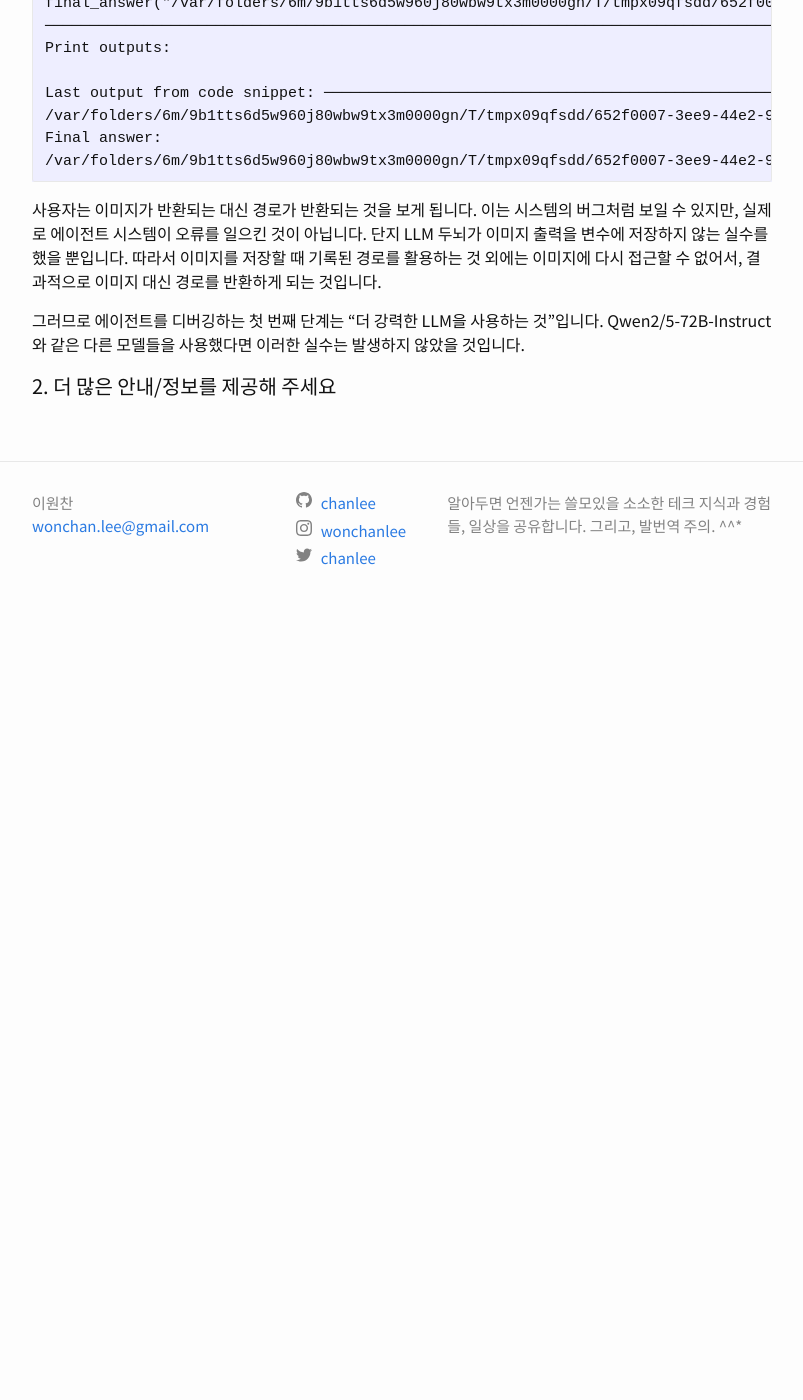
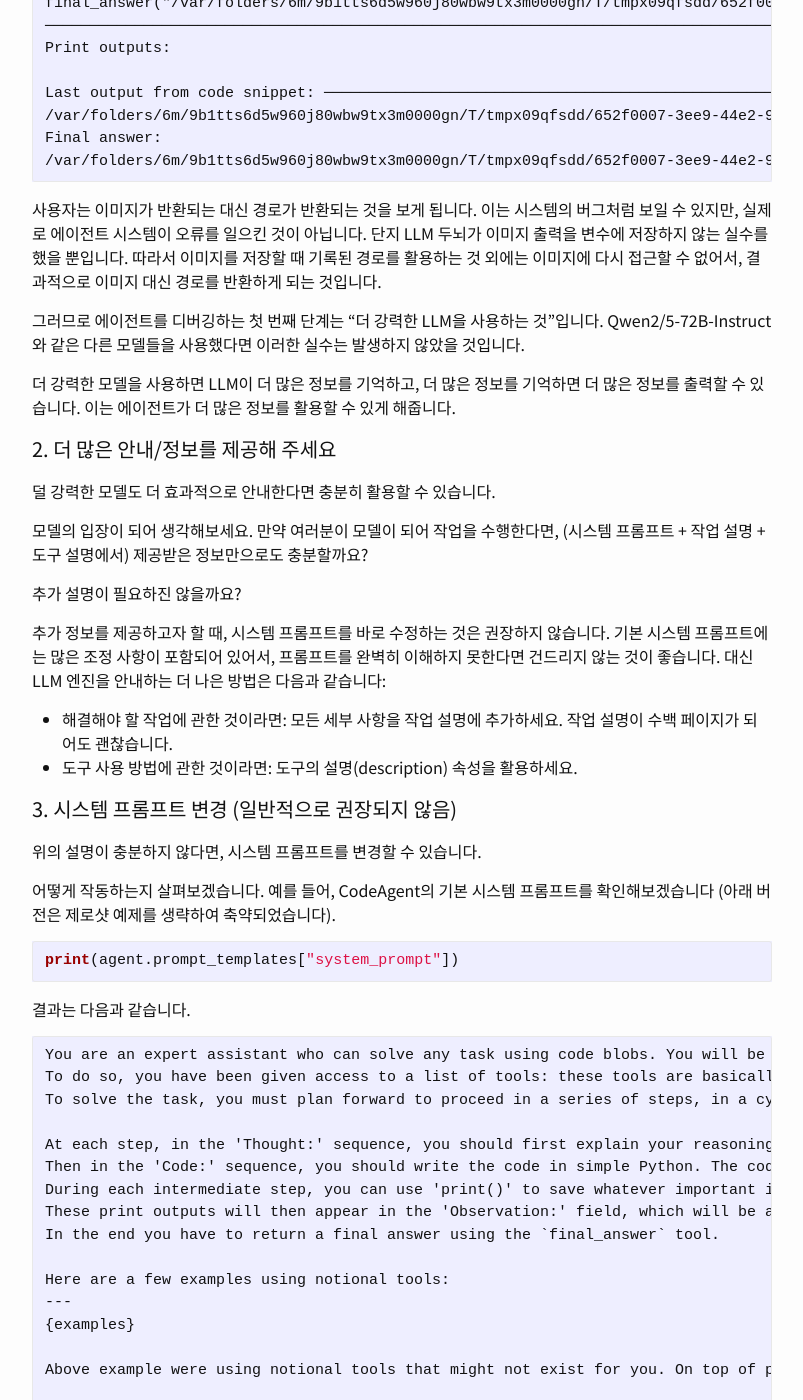
Before and after one commit to chanlee/chanlee.github.io, a Jekyll site: the page built from _posts/2025-02-13-building_good_agents.markdown, in a window 1280 px wide and 1400 px high, scrolled down 3583 px. Shown: the whole window, without its empty margins (238-1041 px from the left). Built offline with Jekyll 4.4.1, drawn with Linux system fonts in a browser that asks for light colours; before the commit the page ends 4213 px from its top, so only the background shows below that; some of the changed text lies outside the part shown.

Commit message:
feat: enhance agents article with detailed guidance on using stronger LLMs and system prompt modifications

`````diff
--- a/_posts/2025-02-13-building_good_agents.markdown
+++ b/_posts/2025-02-13-building_good_agents.markdown
@@ -164,6 +164,91 @@ Final answer:
 
 그러므로 에이전트를 디버깅하는 첫 번째 단계는 "더 강력한 LLM을 사용하는 것"입니다. Qwen2/5-72B-Instruct와 같은 다른 모델들을 사용했다면 이러한 실수는 발생하지 않았을 것입니다.
 
-[origin]: https://huggingface.co/docs/smolagents/tutorials/building_good_agents
+더 강력한 모델을 사용하면 LLM이 더 많은 정보를 기억하고, 더 많은 정보를 기억하면 더 많은 정보를 출력할 수 있습니다. 이는 에이전트가 더 많은 정보를 활용할 수 있게 해줍니다.
 
 #### 2. 더 많은 안내/정보를 제공해 주세요
+
+덜 강력한 모델도 더 효과적으로 안내한다면 충분히 활용할 수 있습니다.
+
+모델의 입장이 되어 생각해보세요. 만약 여러분이 모델이 되어 작업을 수행한다면, (시스템 프롬프트 + 작업 설명 + 도구 설명에서) 제공받은 정보만으로도 충분할까요?
+
+추가 설명이 필요하진 않을까요?
+
+추가 정보를 제공하고자 할 때, 시스템 프롬프트를 바로 수정하는 것은 권장하지 않습니다. 기본 시스템 프롬프트에는 많은 조정 사항이 포함되어 있어서, 프롬프트를 완벽히 이해하지 못한다면 건드리지 않는 것이 좋습니다. 대신 LLM 엔진을 안내하는 더 나은 방법은 다음과 같습니다:
+
+-   해결해야 할 작업에 관한 것이라면: 모든 세부 사항을 작업 설명에 추가하세요. 작업 설명이 수백 페이지가 되어도 괜찮습니다.
+-   도구 사용 방법에 관한 것이라면: 도구의 설명(description) 속성을 활용하세요.
+
+#### 3. 시스템 프롬프트 변경 (일반적으로 권장되지 않음)
+
+위의 설명이 충분하지 않다면, 시스템 프롬프트를 변경할 수 있습니다.
+
+어떻게 작동하는지 살펴보겠습니다. 예를 들어, CodeAgent의 기본 시스템 프롬프트를 확인해보겠습니다 (아래 버전은 제로샷 예제를 생략하여 축약되었습니다).
+
+```python
+print(agent.prompt_templates["system_prompt"])
+```
+
+결과는 다음과 같습니다.
+
+````
+You are an expert assistant who can solve any task using code blobs. You will be given a task to solve as best you can.
+To do so, you have been given access to a list of tools: these tools are basically Python functions which you can call with code.
+To solve the task, you must plan forward to proceed in a series of steps, in a cycle of 'Thought:', 'Code:', and 'Observation:' sequences.
+
+At each step, in the 'Thought:' sequence, you should first explain your reasoning towards solving the task and the tools that you want to use.
+Then in the 'Code:' sequence, you should write the code in simple Python. The code sequence must end with '<end_code>' sequence.
+During each intermediate step, you can use 'print()' to save whatever important information you will then need.
+These print outputs will then appear in the 'Observation:' field, which will be available as input for the next step.
+In the end you have to return a final answer using the `final_answer` tool.
+
+Here are a few examples using notional tools:
+---
+{examples}
+
+Above example were using notional tools that might not exist for you. On top of performing computations in the Python code snippets that you create, you only have access to these tools:
+
+{{tool_descriptions}}
+
+{{managed_agents_descriptions}}
+
+Here are the rules you should always follow to solve your task:
+1. Always provide a 'Thought:' sequence, and a 'Code:\n```py' sequence ending with '```<end_code>' sequence, else you will fail.
+2. Use only variables that you have defined!
+3. Always use the right arguments for the tools. DO NOT pass the arguments as a dict as in 'answer = wiki({'query': "What is the place where James Bond lives?"})', but use the arguments directly as in 'answer = wiki(query="What is the place where James Bond lives?")'.
+4. Take care to not chain too many sequential tool calls in the same code block, especially when the output format is unpredictable. For instance, a call to search has an unpredictable return format, so do not have another tool call that depends on its output in the same block: rather output results with print() to use them in the next block.
+5. Call a tool only when needed, and never re-do a tool call that you previously did with the exact same parameters.
+6. Don't name any new variable with the same name as a tool: for instance don't name a variable 'final_answer'.
+7. Never create any notional variables in our code, as having these in your logs might derail you from the true variables.
+8. You can use imports in your code, but only from the following list of modules: {{authorized_imports}}
+9. The state persists between code executions: so if in one step you've created variables or imported modules, these will all persist.
+10. Don't give up! You're in charge of solving the task, not providing directions to solve it.
+
+Now Begin! If you solve the task correctly, you will receive a reward of $1,000,000.
+````
+
+보시다시피 "{{tool_descriptions}}"와 같은 Placeholder가 있습니다. 이러한 Placeholder는 에이전트 초기화 시 도구나 관리되는 에이전트들의 자동 생성된 설명을 삽입하는 데 사용됩니다.
+
+system_prompt 매개변수에 사용자 지정 프롬프트를 전달하여 이 시스템 프롬프트 템플릿을 덮어쓸 수 있습니다. 단, 새로운 시스템 프롬프트에는 다음과 같은 Placeholder들이 반드시 포함되어야 합니다:
+
+"{{tool_descriptions}}" : 도구 설명을 삽입하기 위한 Placeholder
+"{{managed_agents_description}}" : 관리되는 에이전트가 있는 경우 해당 설명을 삽입하기 위한 Placeholder
+CodeAgent의 경우에만: "{{authorized_imports}}" : 승인된 임포트 목록을 삽입하기 위한 Placeholder
+
+이후 다음과 같이 시스템 프롬프트를 변경할 수 있습니다:
+
+```python
+from smolagents.prompts import CODE_SYSTEM_PROMPT
+
+modified_system_prompt = CODE_SYSTEM_PROMPT + "\nHere you go!" # Change the system prompt here
+
+agent = CodeAgent(
+    tools=[],
+    model=HfApiModel(),
+    system_prompt=modified_system_prompt
+)
+```
+
+이것은 [ToolCallingAgent](https://huggingface.co/docs/smolagents/v1.8.1/en/reference/agents#smolagents.ToolCallingAgent){:target="\_blank"} 와도 잘 작동합니다.
+
+[origin]: https://huggingface.co/docs/smolagents/tutorials/building_good_agents
`````
